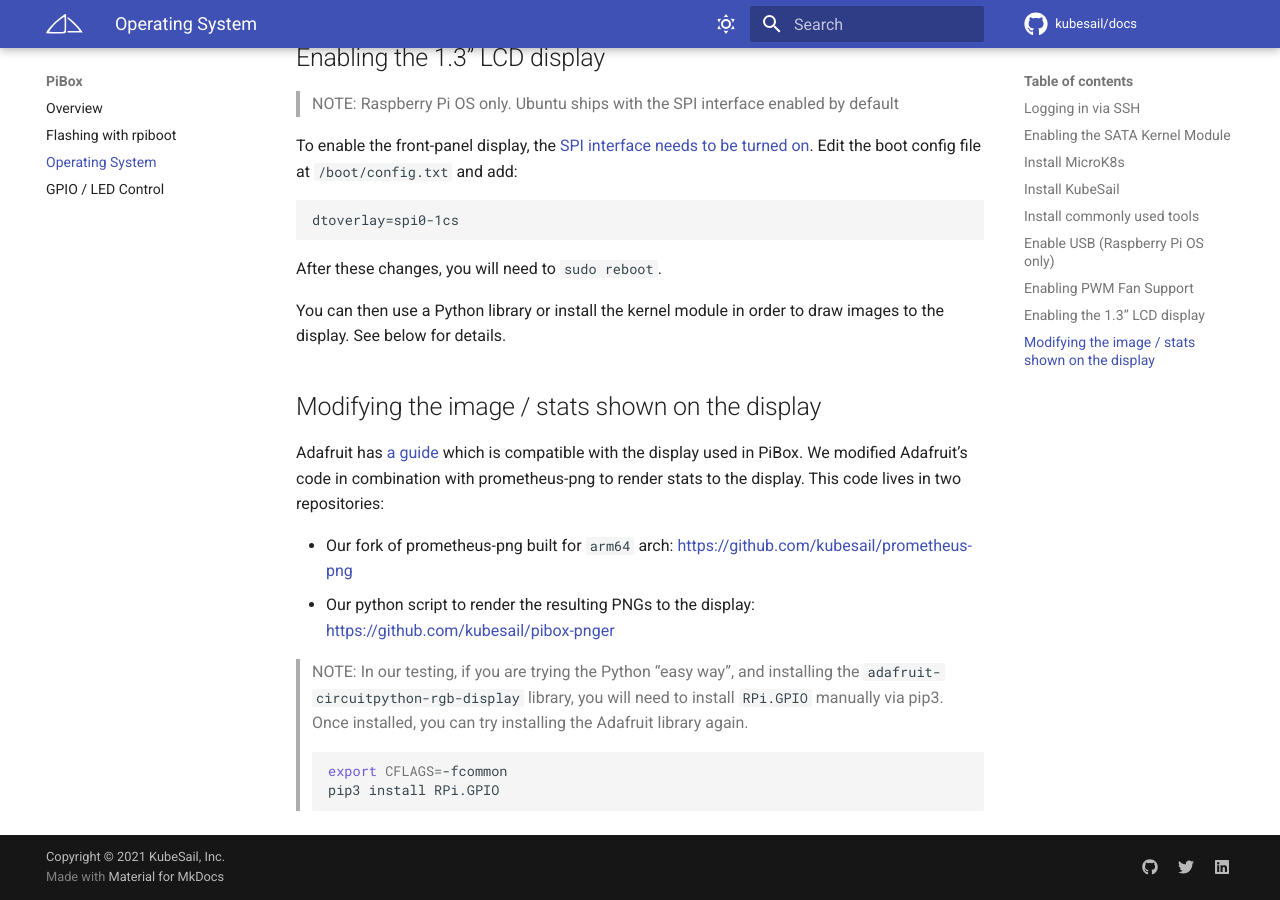
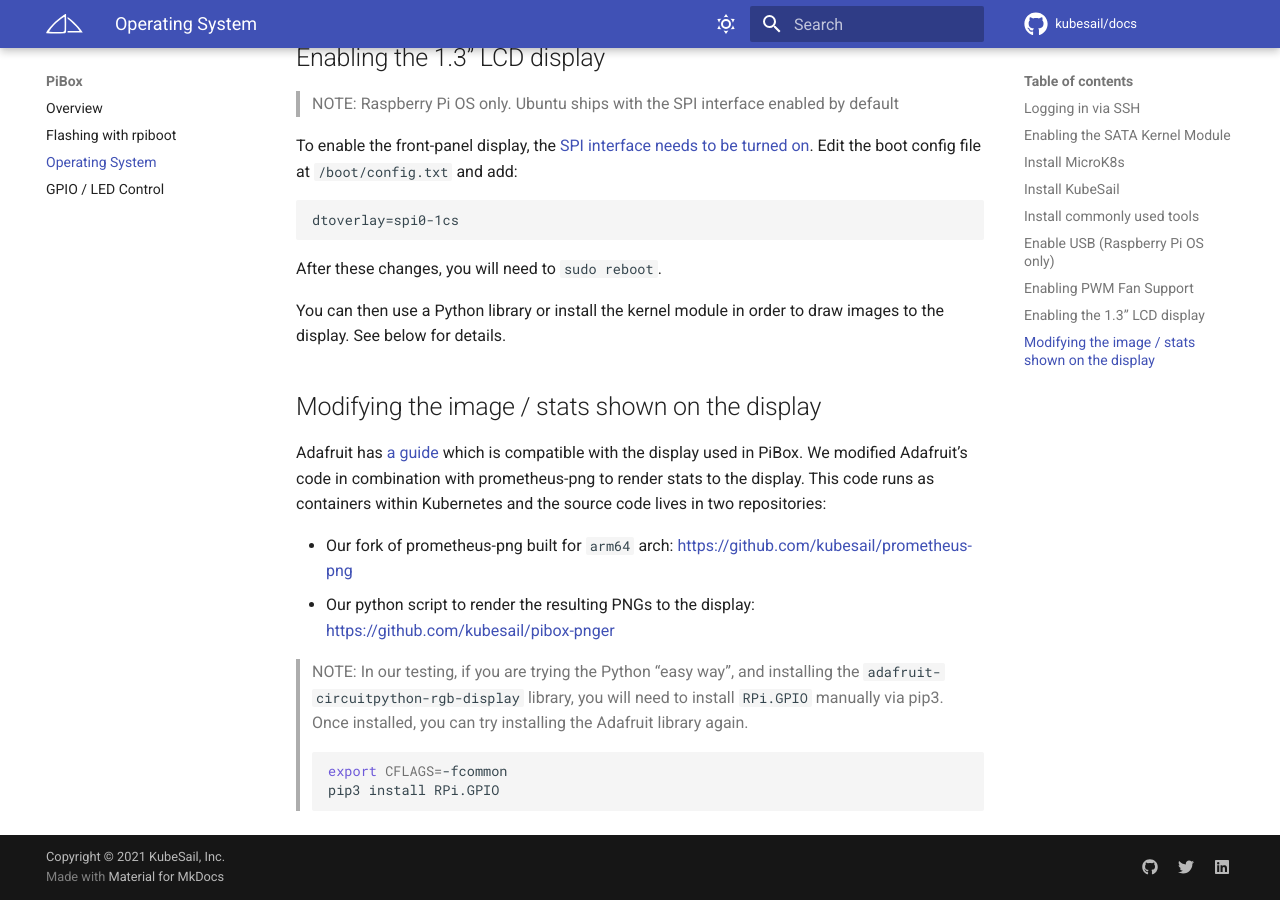
Before and after one commit to kubesail/kubesail-docs, an MkDocs documentation site: the page built from docs/guides/pibox/os.md, in a window 1280 px wide and 900 px high, scrolled down 2861 px. Built offline with MkDocs 1.6.1 and Material for MkDocs 9.7.7, drawn with Linux system fonts in a browser that asks for light colours; comment, search, counter and statistics services are not loaded.

Commit message:
clarify how display containers work

```diff
--- a/docs/guides/pibox/os.md
+++ b/docs/guides/pibox/os.md
@@ -113,7 +113,7 @@
 
 ## Modifying the image / stats shown on the display
 
-Adafruit has [a guide](https://learn.adafruit.com/adafruit-mini-pitft-135x240-color-tft-add-on-for-raspberry-pi/1-3-240x240-kernel-module-install) which is compatible with the display used in PiBox. We modified Adafruit's code in combination with prometheus-png to render stats to the display. This code lives in two repositories:
+Adafruit has [a guide](https://learn.adafruit.com/adafruit-mini-pitft-135x240-color-tft-add-on-for-raspberry-pi/1-3-240x240-kernel-module-install) which is compatible with the display used in PiBox. We modified Adafruit's code in combination with prometheus-png to render stats to the display. This code runs as containers within Kubernetes and the source code lives in two repositories:
 
 -   Our fork of prometheus-png built for `arm64` arch: https://github.com/kubesail/prometheus-png
 -   Our python script to render the resulting PNGs to the display: https://github.com/kubesail/pibox-pnger
```
